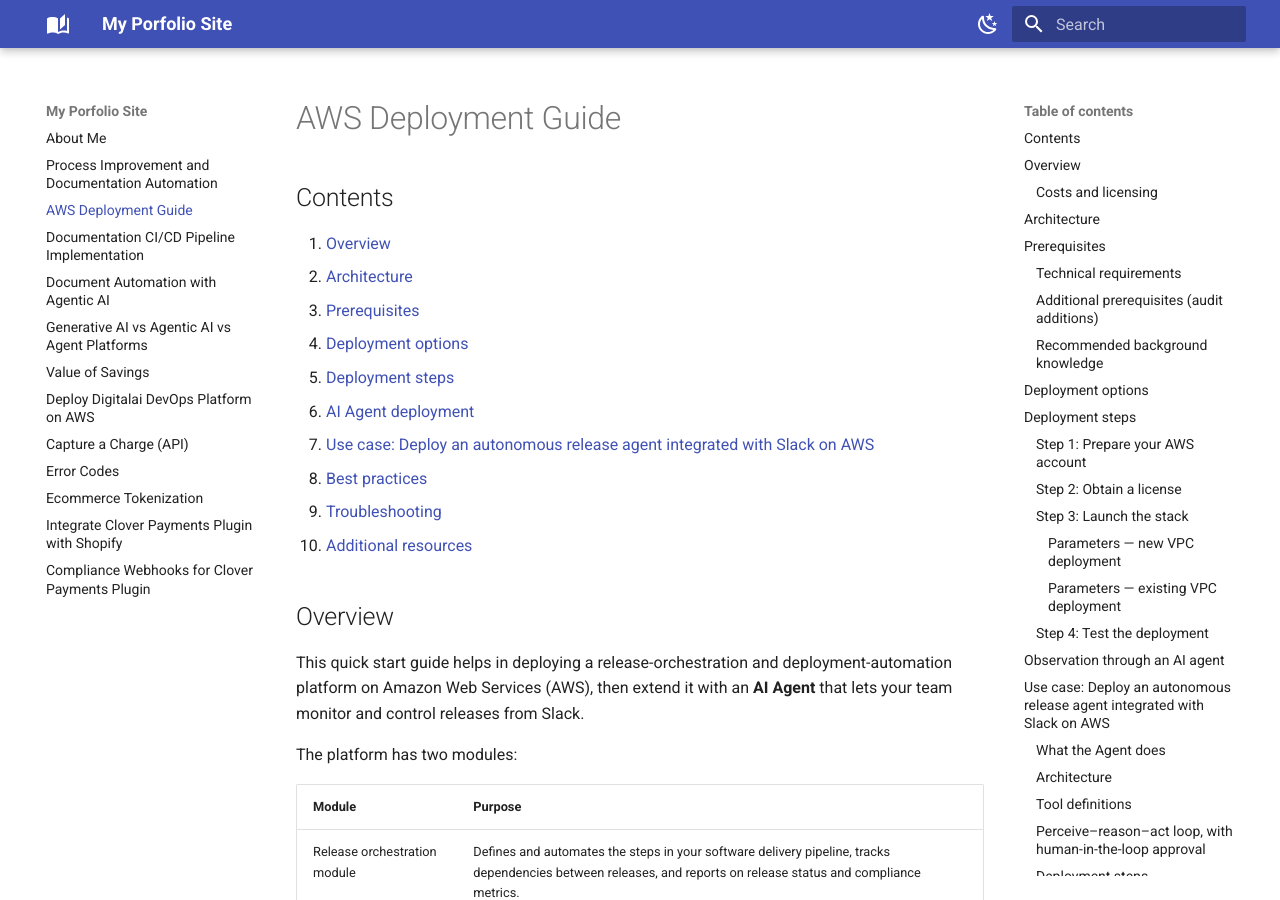
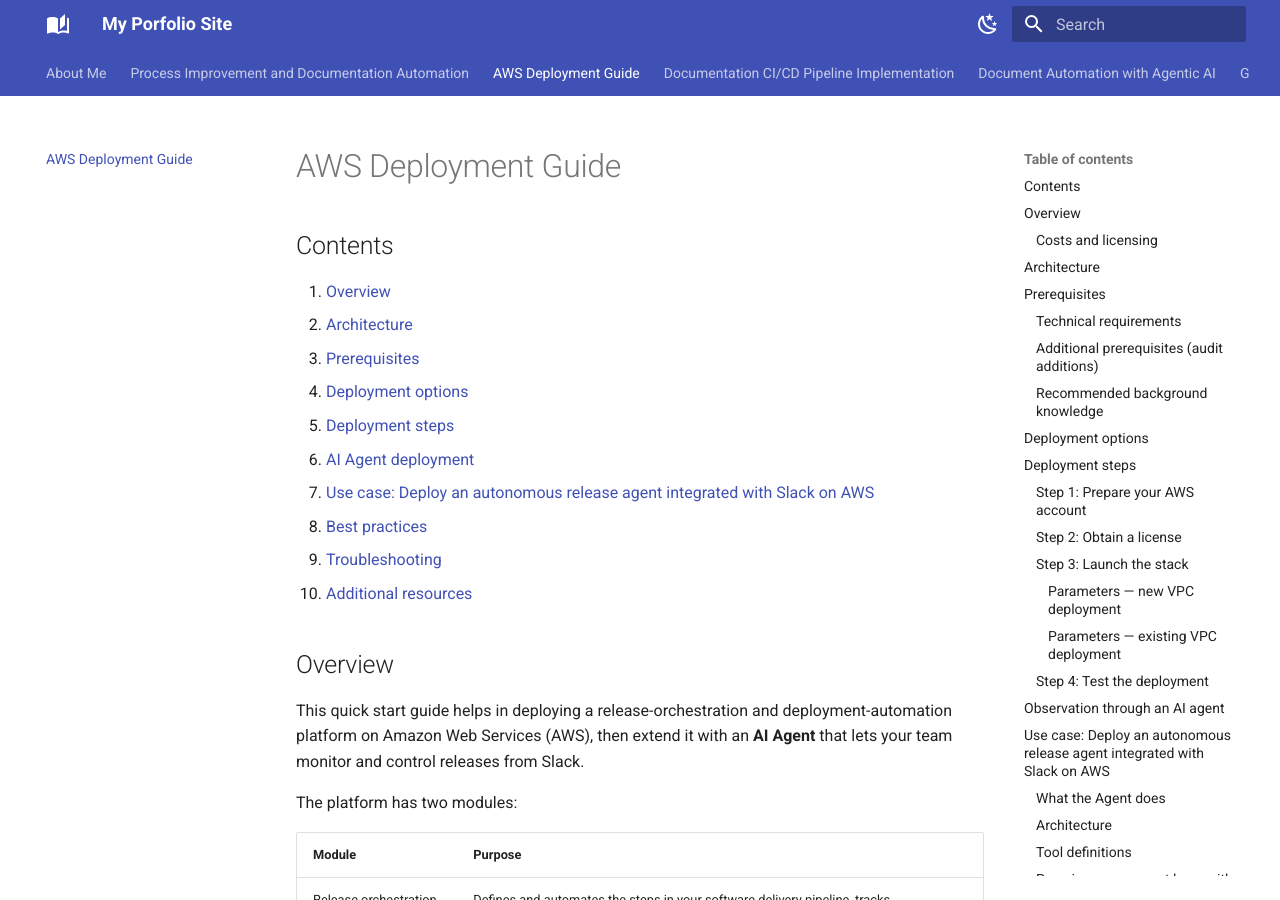
Before and after one commit to ArpitGuptaa/my-docs-site, an MkDocs documentation site: the page built from docs/devops-platform-aws-deployment-guide.md, in a window 1280 px wide and 900 px high. Built offline with MkDocs 1.6.1 and Material for MkDocs 9.7.7, drawn with Linux system fonts in a browser that asks for light colours.

Commit message:
Fixed mino issues

```diff
--- a/docs/devops-platform-aws-deployment-guide.md
+++ b/docs/devops-platform-aws-deployment-guide.md
@@ -335,8 +335,6 @@
 
 7. **Review**: Roll out to production channels, and review the DynamoDB audit log periodically to confirm the agent's proposed actions match your team's expectations.
 
----
-
 ## Best practices
 
 ### Backups
--- a/mkdocs.yml
+++ b/mkdocs.yml
@@ -7,7 +7,7 @@
     logo: material/book-open-page-variant
 
   features:
-    - navigation.sections
+    - navigation.tabs
     - navigation.left
     - content.code.copy
 
```
